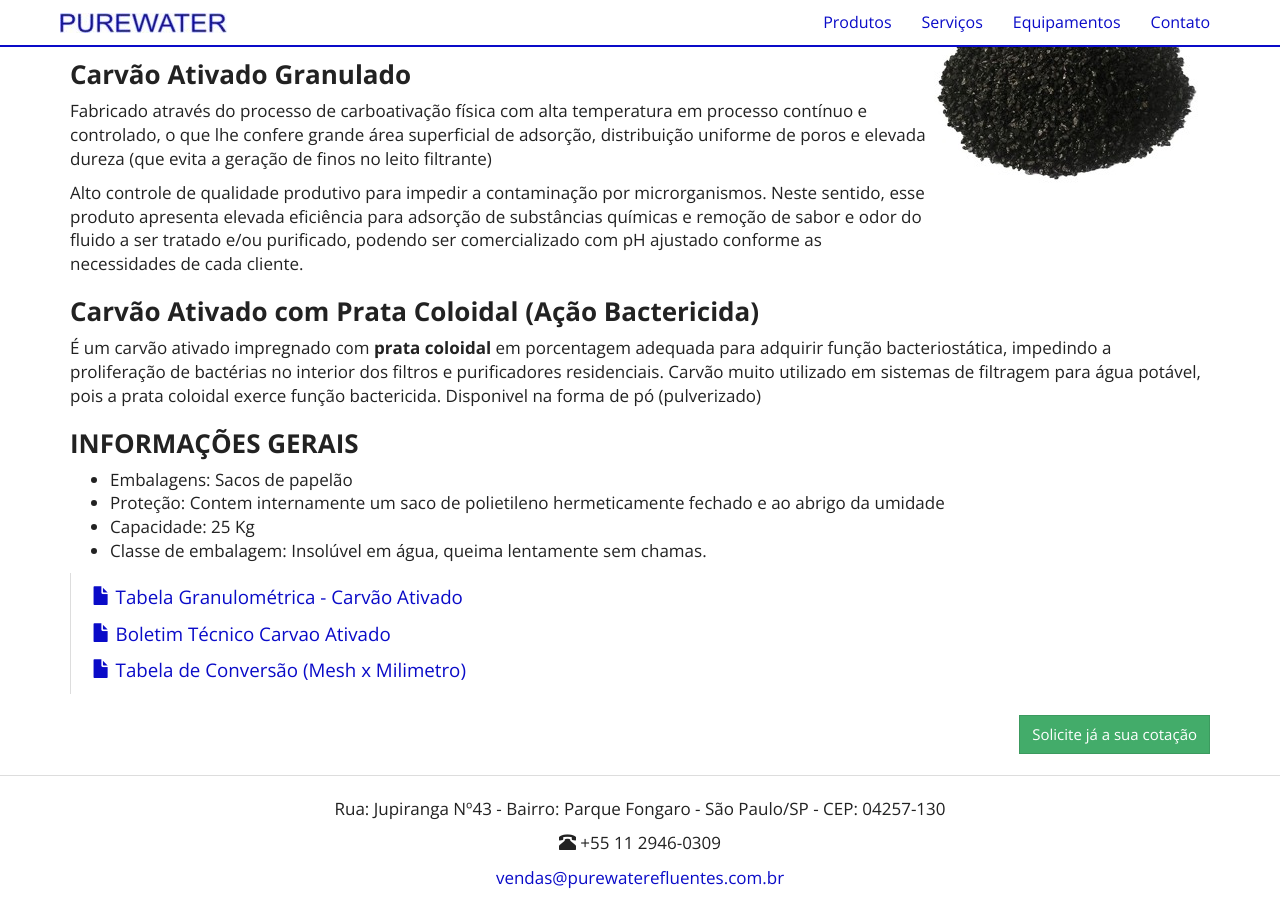
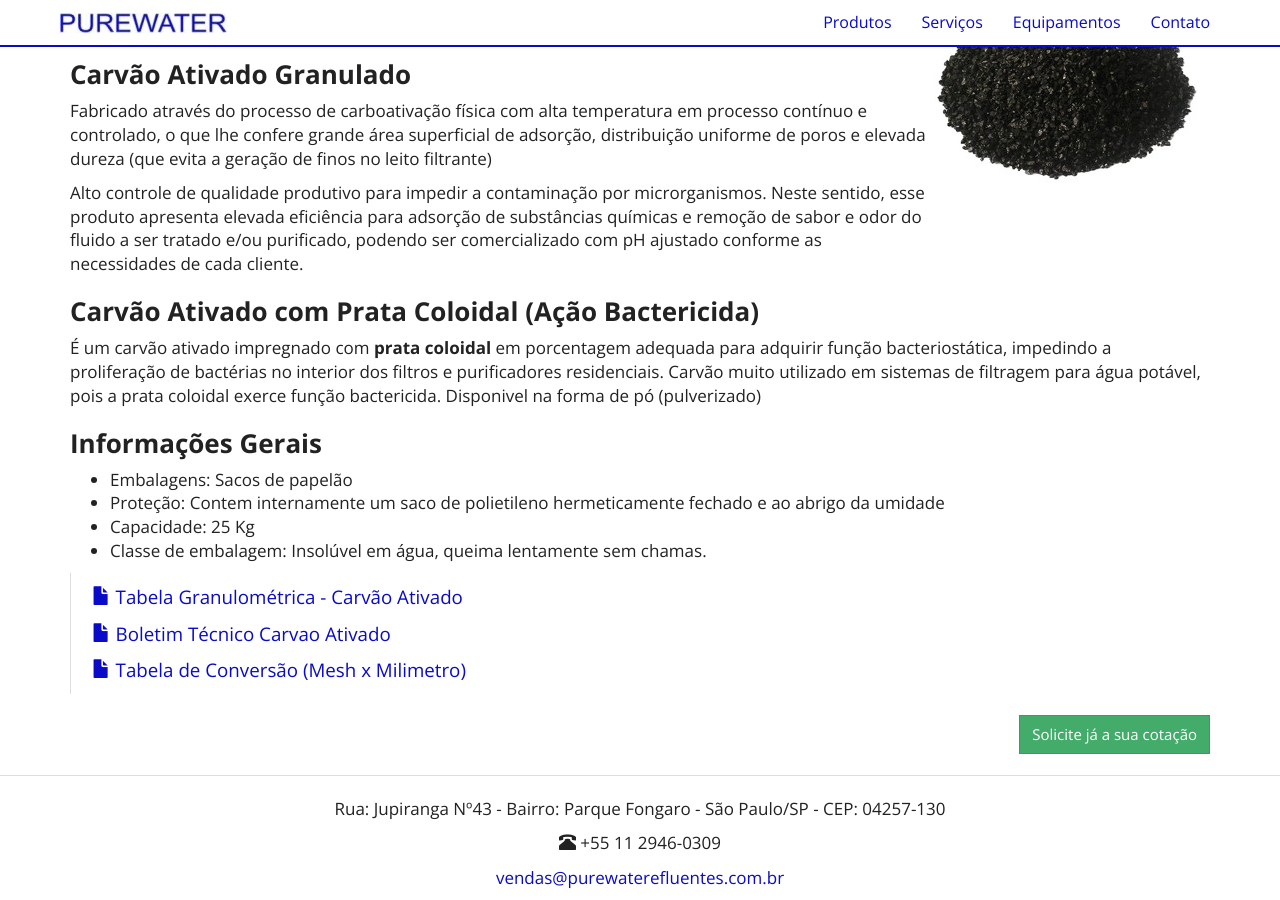
Before and after one commit to purewaterefluentes/purewaterefluentes.github.io, a Jekyll site: the page built from produtos/carvao-ativado.md, in a window 1280 px wide and 900 px high, scrolled down 861 px. Built offline with Jekyll 4.4.1, drawn with Linux system fonts in a browser that asks for light colours; nearby versions of some CDN libraries; library files that are not in the unit come from our copies.

```diff
--- a/produtos/carvao-ativado.md
+++ b/produtos/carvao-ativado.md
@@ -40,7 +40,7 @@ Alto controle de qualidade produtivo para impedir a contaminação por microrgan
 Carvão muito utilizado em sistemas de filtragem para água potável, pois a prata coloidal exerce função bactericida.
 Disponivel na forma de pó (pulverizado)
 
-### **INFORMAÇÕES GERAIS**
+### **Informações Gerais**
 
 + Embalagens: Sacos de papelão
 + Proteção: Contem internamente um saco de polietileno hermeticamente fechado e ao abrigo da umidade
```
